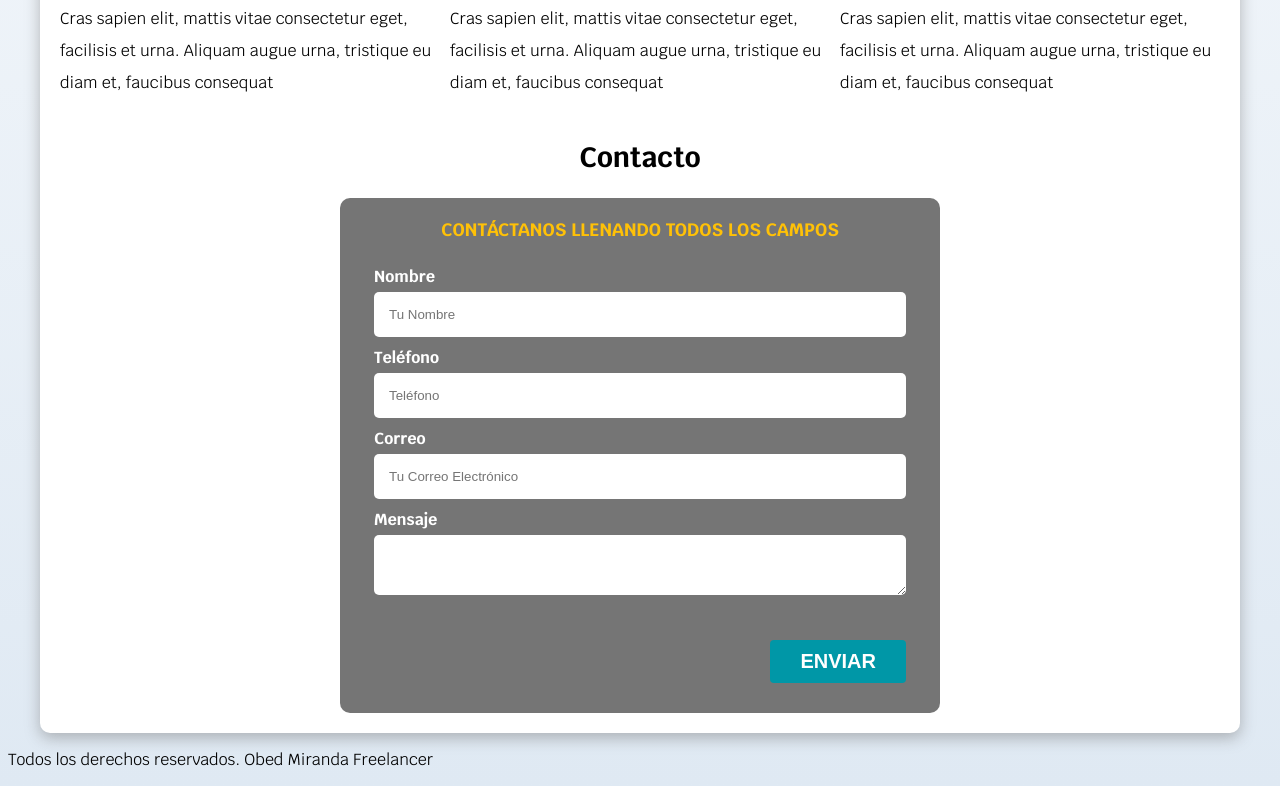
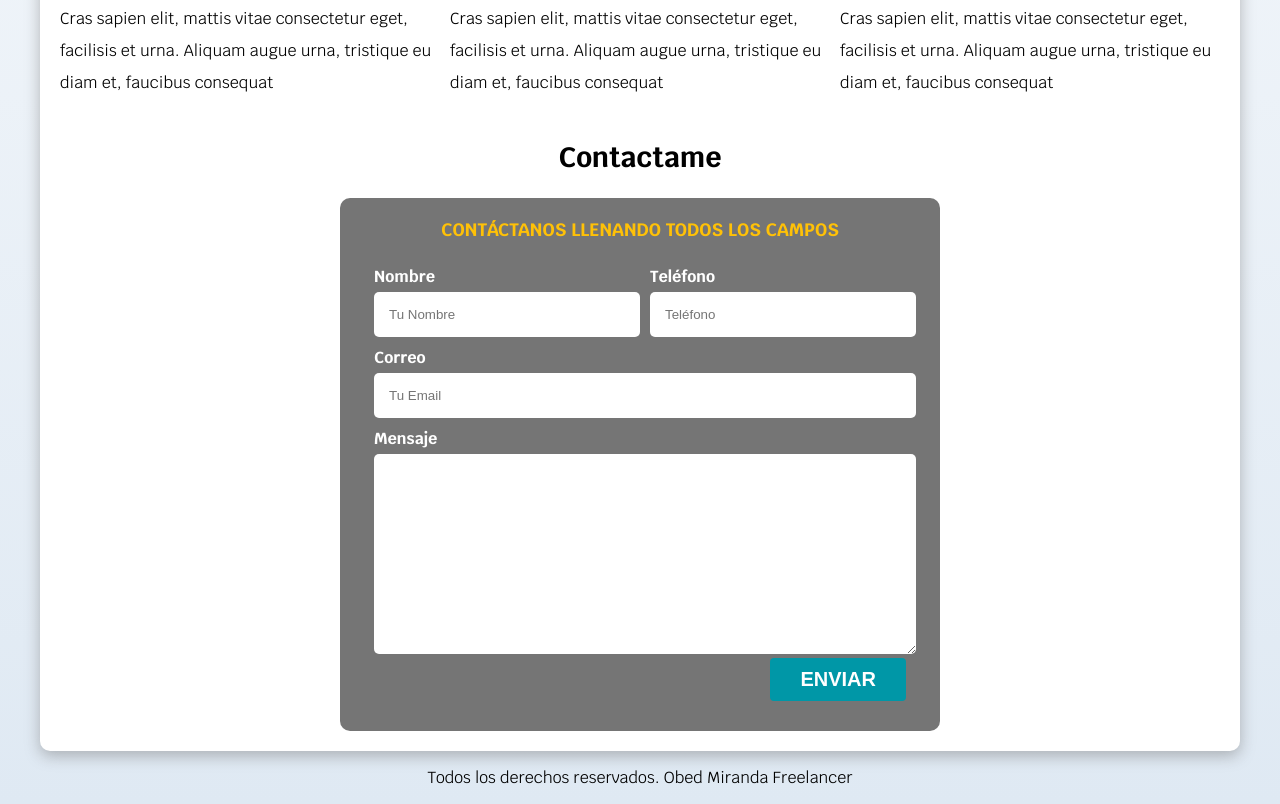
Before and after one commit to Mirsamdev/Portafolio-udemy, a plain HTML site: page index.html in a window 1280 px wide. Shown: the part 940-1744 px from the top of the page. Drawn offline with Linux system fonts and the light colour scheme.

Commit message:
Alineacion del formulario

```diff
--- a/CSS/Styles.css
+++ b/CSS/Styles.css
@@ -226,9 +226,22 @@ border-radius: 1rem;
 
  }
 
- .contenedor-campos {
+ @media (min-width: 768px) {
+  .contenedor-campos {
+      display: grid;
+      grid-template-columns: 50% 50%;
+      grid-template-rows: auto auto 20rem ;
+      column-gap: 1rem;
+  }
 
- }
+
+
+  .campo:nth-child(3) ,
+  .campo:nth-child(4) {
+    grid-column: 1/3;
+  }
+
+}
  .campo {
 margin-bottom: 1rem;
  }
@@ -239,6 +252,10 @@ margin-bottom: .5rem;
 display: block;
  }
 
+ .campo textarea {
+  height: 20rem;
+ }
+
  .input-text {
   width: 100%;
   border: none;
@@ -246,3 +263,7 @@ display: block;
   border-radius: .5rem;
 
  }
+
+ .footer {
+  text-align: center;
+ }
--- a/index.html
+++ b/index.html
@@ -110,7 +110,7 @@
 
 
     <section>
-      <h2>Contacto</h2>
+      <h2>Contactame</h2>
 
       <form class="formulario">
         <fieldset>
@@ -126,7 +126,7 @@
         </div>
         <div class="campo">
             <label for="">Correo</label>
-            <input class="input-text" type="email" placeholder="Tu Correo Electrónico">
+            <input class="input-text" type="email" placeholder="Tu Email">
         </div>
         <div class="campo">
             <label for="">Mensaje</label>
@@ -143,7 +143,7 @@
       </form>
     </section>
   </main>
-    <footer>
+    <footer class="footer">
       <p>Todos los derechos reservados. Obed Miranda Freelancer</p>
     </footer>
   </body>
```
